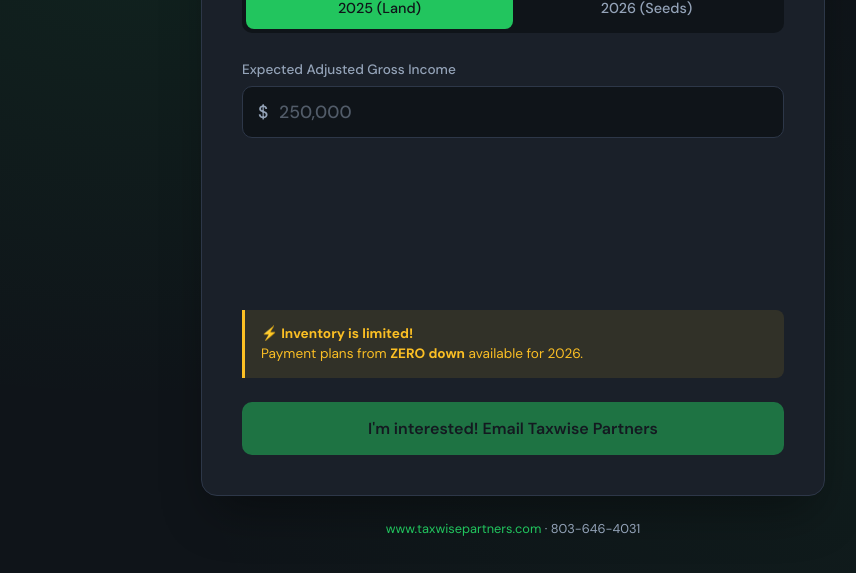
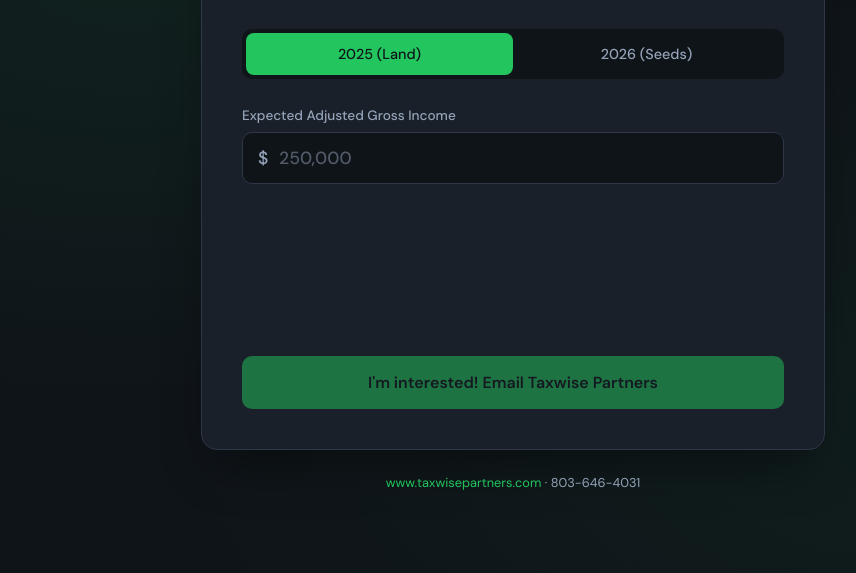
Before and after one commit to jacobvsargent/Quickcalc, a plain HTML site: page index.html in a window 1280 px wide. Shown: the part 209-782 px from the top of the page, without its empty margins (127-983 px from the left). Drawn offline with Linux system fonts and the light colour scheme.

Commit message:
Update index.html

```diff
--- a/index.html
+++ b/index.html
@@ -257,7 +257,7 @@
                 </p>
             </div>
 
-            <div class="notice">
+            <div class="notice" id="notice" style="display: none;">
                 <strong>⚡ Inventory is limited!</strong><br>
                 Payment plans from <strong>ZERO down</strong> available for 2026.
             </div>
@@ -283,6 +283,7 @@
             document.querySelectorAll('.mode-btn').forEach(btn => {
                 btn.classList.toggle('active', btn.dataset.mode === mode);
             });
+            document.getElementById('notice').style.display = mode === '2026' ? 'block' : 'none';
             calculate();
         }
 
```
